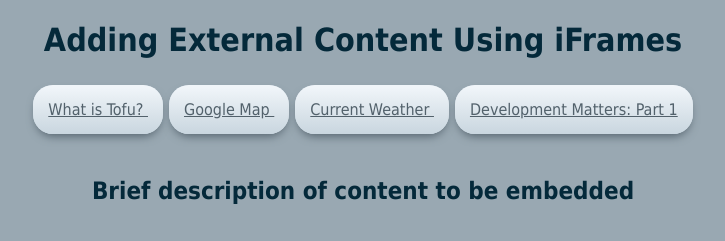
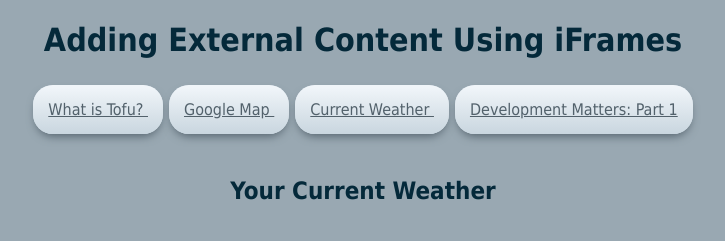
Before and after one commit to jaymetn/jaymetn.github.io, a plain HTML site: page ist541/lab3/page3.html in a window 1280 px wide. Shown: the top 241 px of the page, without its empty margins (277-1002 px from the left). Drawn offline with Linux system fonts and the light colour scheme; grey boxes are pictures that could not be loaded.

Commit message:
Update page3.html

```diff
--- a/ist541/lab3/page3.html
+++ b/ist541/lab3/page3.html
@@ -17,7 +17,7 @@
 
 	<br><br>
 	<br>
-	<h2> Brief description of content to be embedded</h2>
+	<h2> Your Current Weather</h2>
 	<br>
 	<!-- iFrame code will be added below -->
 	<iframe src="https://www.meteoblue.com/en/weather/widget/daily?geoloc=detect&days=7&tempunit=FAHRENHEIT&windunit=MILE_PER_HOUR&precipunit=INCH&coloured=coloured&pictoicon=0&pictoicon=1&maxtemperature=0&maxtemperature=1&mintemperature=0&mintemperature=1&windspeed=0&windspeed=1&windgust=0&winddirection=0&winddirection=1&uv=0&uv=1&humidity=0&precipitation=0&precipitation=1&precipitationprobability=0&precipitationprobability=1&spot=0&spot=1&pressure=0&layout=light"  frameborder="0" scrolling="NO" allowtransparency="true" sandbox="allow-same-origin allow-scripts allow-popups allow-popups-to-escape-sandbox" style="width: 378px; height: 420px"></iframe><div><!-- DO NOT REMOVE THIS LINK --><a href="https://www.meteoblue.com/en/weather/week/index?utm_source=weather_widget&utm_medium=linkus&utm_content=daily&utm_campaign=Weather%2BWidget" target="_blank" rel="noopener">meteoblue</a></div>
```
